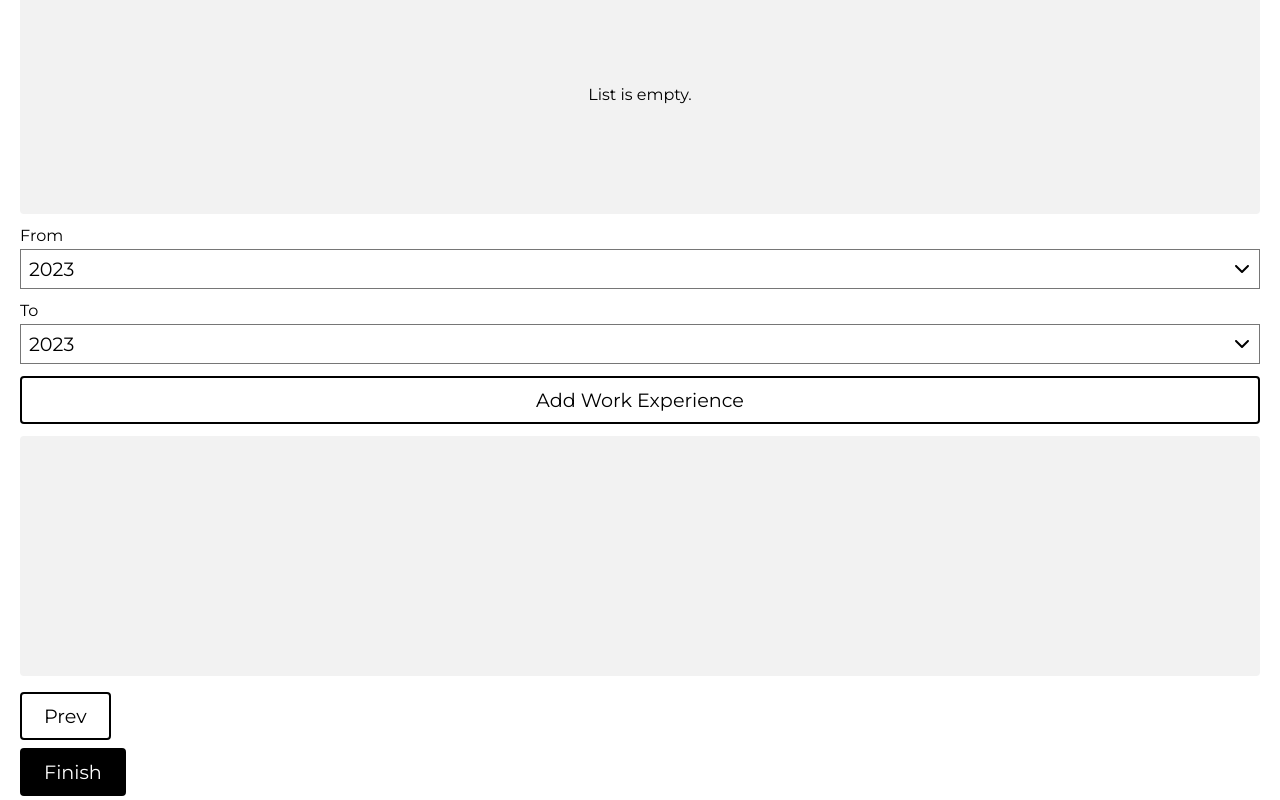
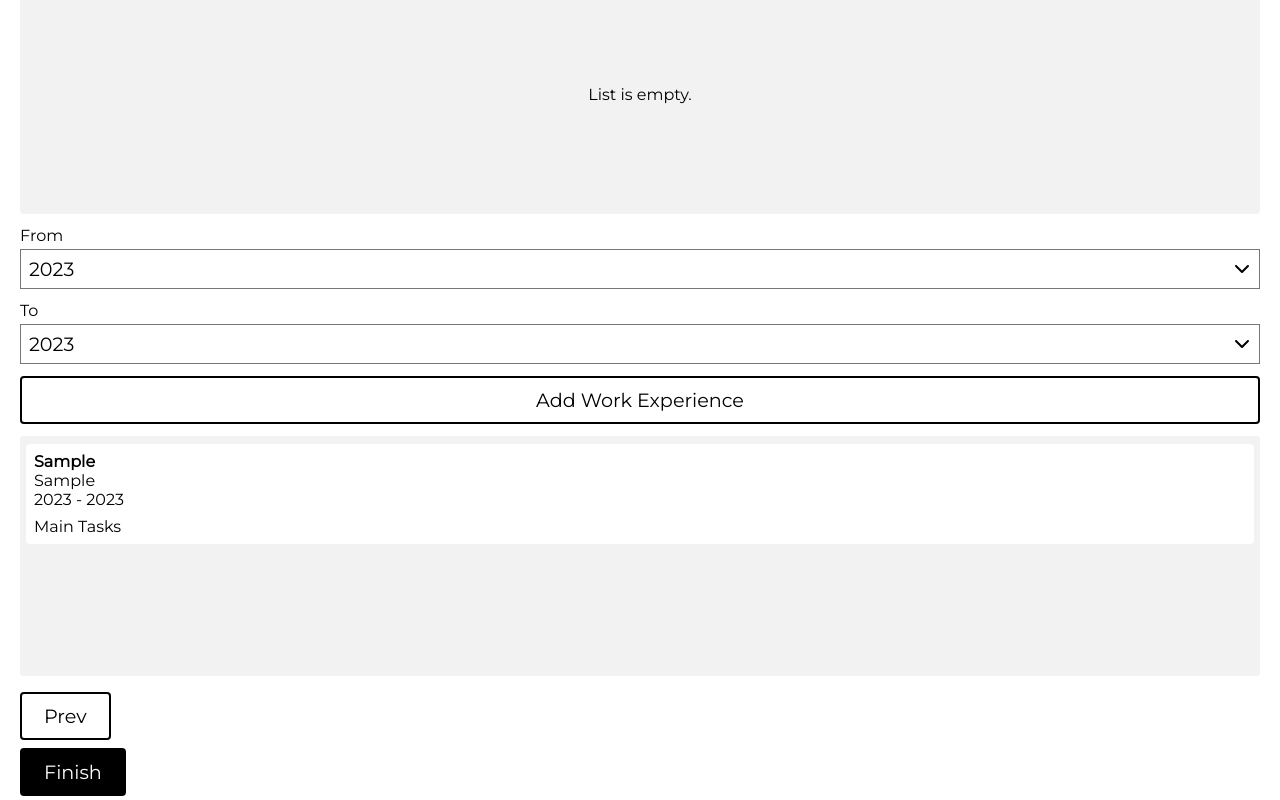
Before and after one commit to Zekumoru/top-cv-application, a React (Create React App) app: page / in a window 1280 px wide. Both pictures are taken after typing "Sample", "Sample", "Sample" into the empty fields and a click on the button "Add Work Experience". Shown: the part 430-1230 px from the top of the page. Built offline with nearby package versions, Linux system fonts and the light colour scheme.

Commit message:
Display work experience list

```diff
--- a/src/App.js
+++ b/src/App.js
@@ -26,21 +26,8 @@ class App extends React.Component {
       fromYear: currentYear,
       toYear: currentYear,
       educations: [],
-      mainTasks: [
-        { id: nanoid(), task: 'Task A' },
-        { id: nanoid(), task: 'Task B' },
-        { id: nanoid(), task: 'Task C' },
-      ],
-      workExperiences: [
-        {
-          id: nanoid(),
-          companyName: 'Company Name',
-          positionTitle: 'Position Title',
-          mainTasks: ['Task A', 'Task B', 'Task C'],
-          fromYear: 2019,
-          toYear: 2022,
-        },
-      ],
+      mainTasks: [],
+      workExperiences: [],
     };
   }
 
--- a/src/components/ListContainer.js
+++ b/src/components/ListContainer.js
@@ -2,6 +2,7 @@ import React from 'react';
 import '../styles/ListContainer.scss';
 import EducationListItem from './EducationListItem';
 import TaskListItem from './TaskListItem';
+import WorkExperienceListItem from './WorkExperienceListItem';
 
 class ListContainer extends React.Component {
   render() {
@@ -14,6 +15,9 @@ class ListContainer extends React.Component {
       } else if (type === 'task') {
         items.push(<TaskListItem key={item.id} task={item.task} />);
       } else if (type === 'work-experience') {
+        items.push(
+          <WorkExperienceListItem key={item.id} workExperience={item} />
+        );
       }
     });
 
--- /dev/null
+++ b/src/components/WorkExperienceListItem.js
@@ -0,0 +1,28 @@
+import React from 'react';
+import '../styles/WorkExperienceListItem.scss';
+
+class WorkExperienceListItem extends React.Component {
+  render() {
+    const { positionTitle, companyName, fromYear, toYear, mainTasks } =
+      this.props.workExperience;
+
+    const tasks = [];
+    mainTasks.forEach((task) => {
+      tasks.push(<li key={task.id}>- {task.task}</li>);
+    });
+
+    return (
+      <li className="WorkExperienceListItem">
+        <p className="position-title">{positionTitle}</p>
+        <p className="company-name">{companyName}</p>
+        <p className="duration">
+          {toYear} - {fromYear}
+        </p>
+        <p className="main-tasks">Main Tasks</p>
+        <ul>{tasks}</ul>
+      </li>
+    );
+  }
+}
+
+export default WorkExperienceListItem;
--- /dev/null
+++ b/src/styles/WorkExperienceListItem.scss
@@ -0,0 +1,17 @@
+.WorkExperienceListItem {
+  background-color: white;
+  padding: 8px;
+  border-radius: 4px;
+
+  .position-title {
+    font-weight: 700;
+  }
+
+  .main-tasks {
+    margin-top: 8px;
+  }
+
+  .main-tasks + ul {
+    list-style-type: none;
+  }
+}
```
